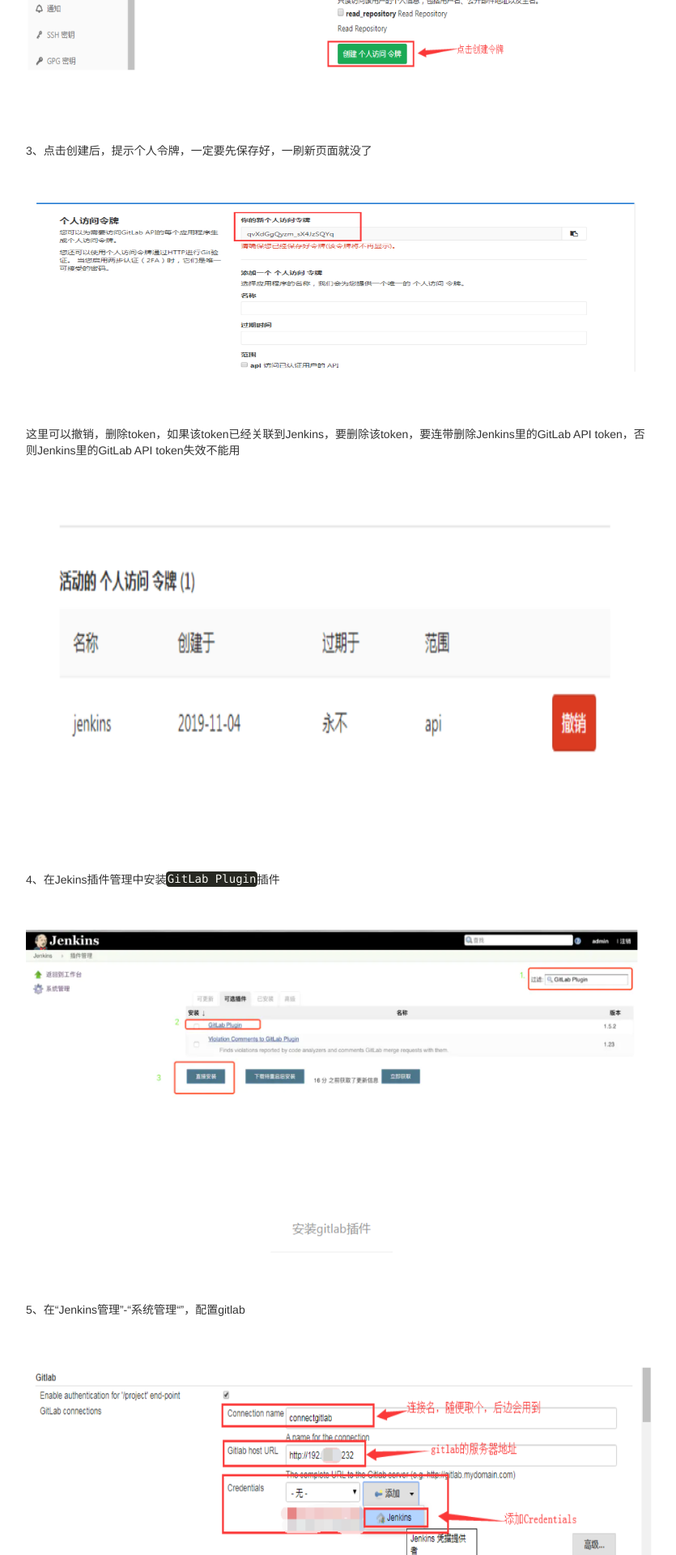
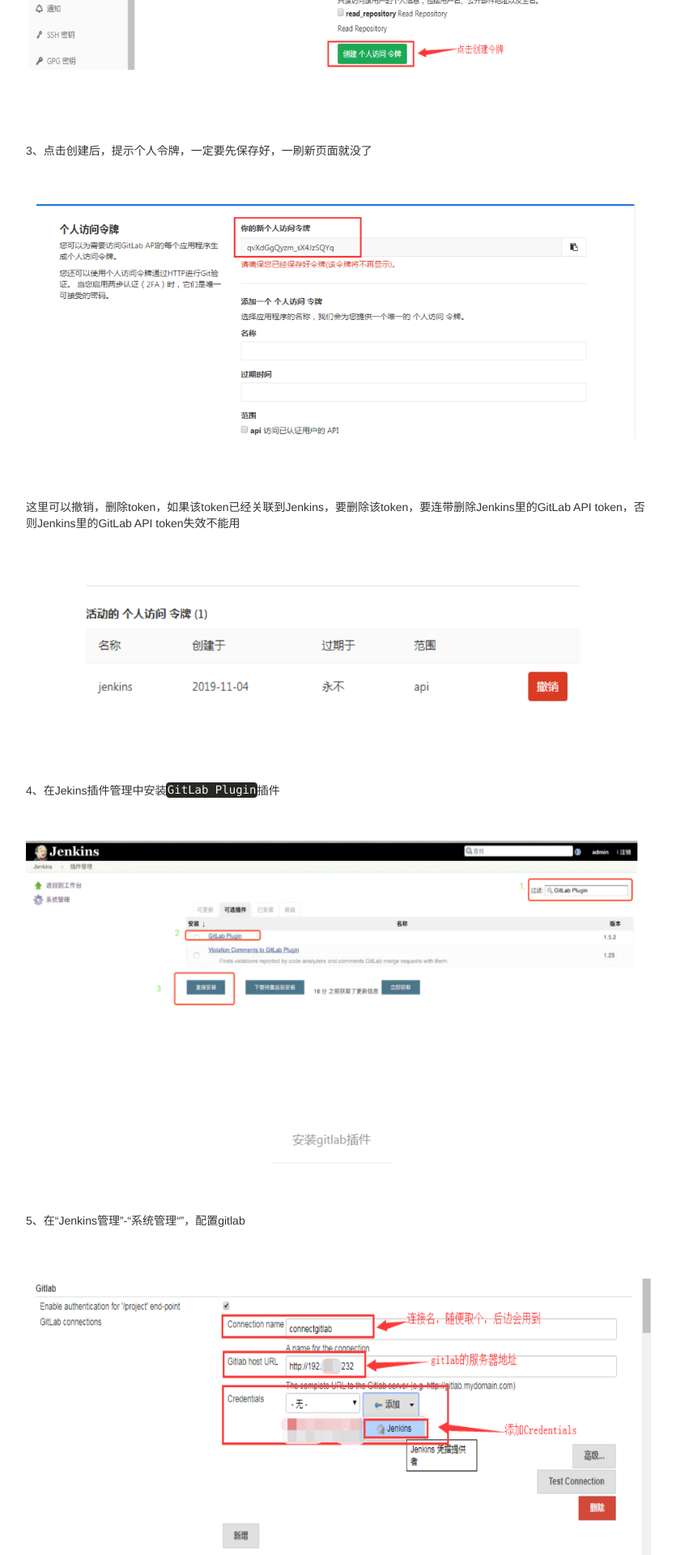
Before and after one commit to chaojunma/chaojunma.github.io, a Jekyll site: the page built from _posts/2020-6-8-Jenkins连接gitlab提示returned status code 128解决办法.md, in a window 1280 px wide. Shown: the part 1842-3762 px from the top of the page at 81% size, without its empty margins (141-976 px from the left). Built offline with Jekyll 4.4.1, drawn with Linux system fonts in a browser that asks for light colours; comment, search, counter and statistics services are not loaded.

Commit message:
修改内容

```diff
--- a/_posts/2020-6-8-Jenkins连接gitlab提示returned status code 128解决办法.md
+++ b/_posts/2020-6-8-Jenkins连接gitlab提示returned status code 128解决办法.md
@@ -42,15 +42,15 @@
 
 3、点击创建后，提示个人令牌，一定要先保存好，一刷新页面就没了
 
-<div style="width:750px;height:230px;margin:50px auto">
-    <img alt="gitlab-t.png" src="/images/gitlab-t.png" width="750" height="230"/>
+<div style="width:750px;height:320px;margin:50px auto">
+    <img alt="gitlab-t.png" src="/images/gitlab-t.png" width="750" height="320"/>
 </div>
 
 
 这里可以撤销，删除token，如果该token已经关联到Jenkins，要删除该token，要连带删除Jenkins里的GitLab API token，否则Jenkins里的GitLab API token失效不能用
 
- <div style="width:780px;height:410px;margin:50px auto">
-    <img alt="token.png" src="/images/token.png" width="780" height="410"/>
+ <div style="width:700px;height:210px;margin:50px auto">
+    <img alt="token.png" src="/images/token.png" width="700" height="210"/>
 </div>
 
 
```
